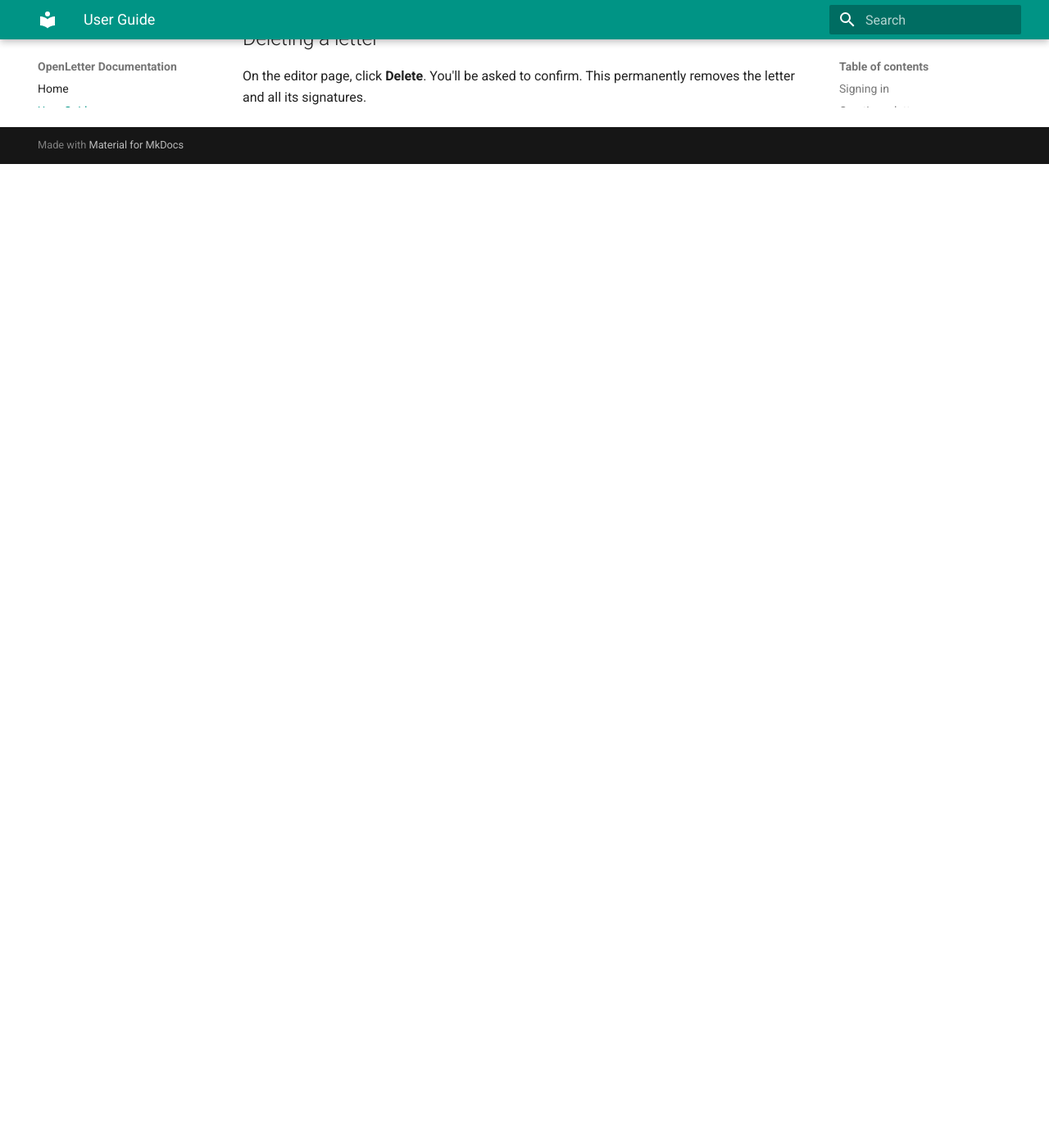
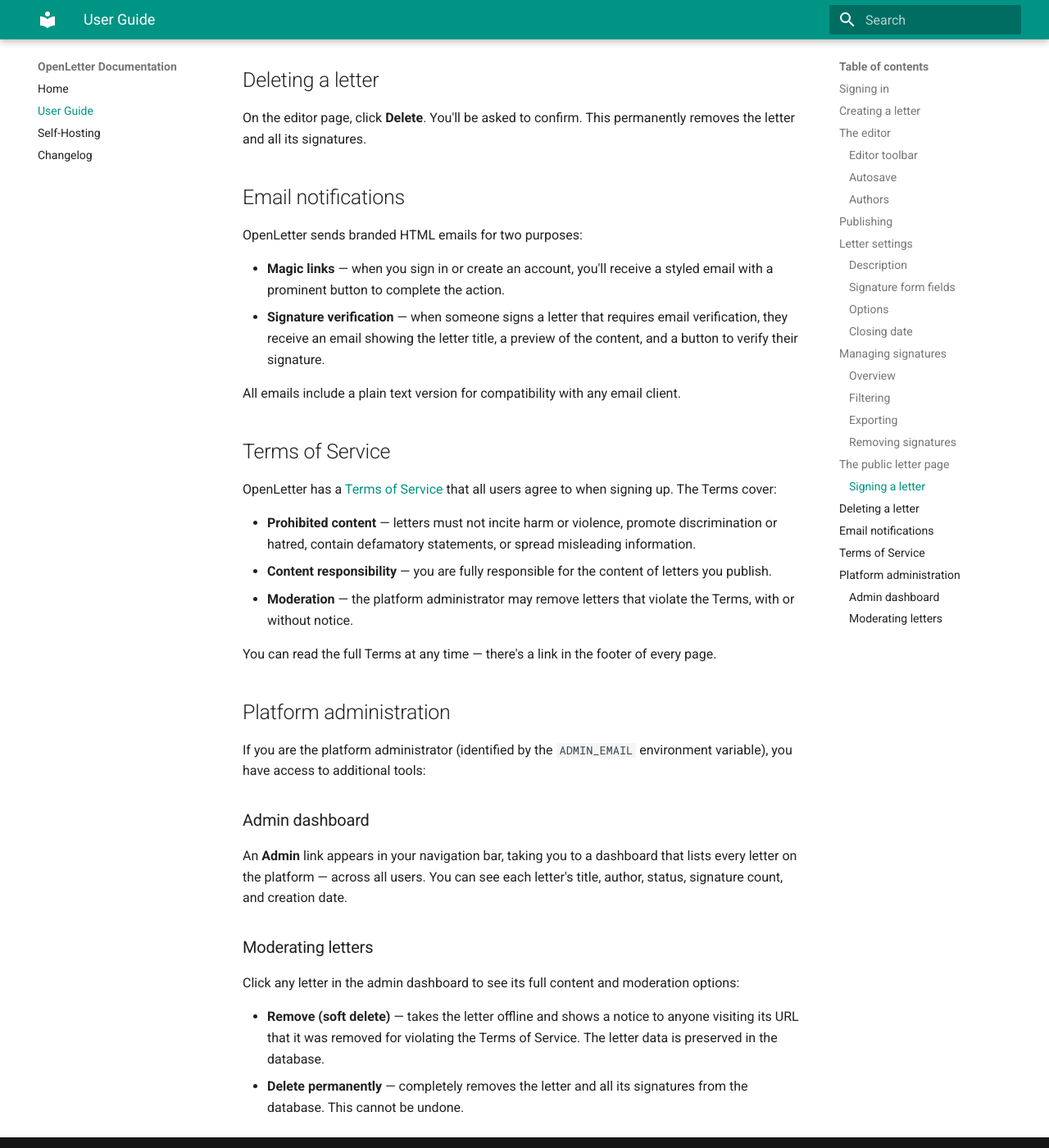
Before and after one commit to dataforaction-tom/openletter, an MkDocs documentation site: the page built from docs/user-guide.md, in a window 1280 px wide and 1400 px high, scrolled down 3823 px. Shown: the whole window at 82% size. Built offline with MkDocs 1.6.1 and Material for MkDocs 9.7.7, drawn with Linux system fonts in a browser that asks for light colours; before the commit the page ends 4023 px from its top, so only the background shows below that; some of the changed text lies outside the part shown.

Commit message:
docs: update user guide and changelog for v0.3.0

```diff
--- a/docs/changelog.md
+++ b/docs/changelog.md
@@ -3,6 +3,27 @@
 All notable changes to this project will be documented in this file.
 
 The format is based on [Keep a Changelog](https://keepachangelog.com/).
+
+## [0.3.0] — 2026-03-29
+
+### Added
+
+- **Custom domain** — OpenLetter now lives at open-letter.uk with full HTTPS support.
+- **Branded HTML emails** — magic link and signature verification emails now arrive as styled, branded messages with your letter title and a preview of the content. Plain text fallbacks are included for all email clients.
+- **Terms of Service** — a comprehensive Terms of Service page is now available at /terms, covering prohibited content (hate speech, discrimination, defamation, incitement to harm, and more), content responsibility, and moderation policy.
+- **Terms acceptance on signup** — new users must agree to the Terms of Service before creating an account.
+- **Publish confirmation** — when publishing a letter, you'll be asked to confirm it complies with the Terms of Service.
+- **Admin moderation** — platform administrators can now view all letters, soft-remove letters that violate the Terms (showing a violation notice at the public URL), or permanently delete them. Access is controlled via the `ADMIN_EMAIL` environment variable.
+- **Favicon** — a branded SVG favicon based on the quill mark.
+- **SEO and social sharing** — every page now includes Open Graph and Twitter Card meta tags, a canonical URL, and a meta description. A branded PNG image is used for social previews on LinkedIn and other platforms.
+- **Sitemap and robots.txt** — a dynamic sitemap at /sitemap.xml lists all published letters. The robots.txt file blocks crawlers from dashboard and admin pages.
+- **llms.txt** — a machine-readable description of the platform at /llms.txt for AI assistants and language models.
+- **Footer credits** — the footer now credits Tomcw.xyz and The Good Ship.
+
+### Changed
+
+- **Removed letters show a notice** — if a letter is taken down by an admin, visitors see a clear message explaining it was removed for violating the Terms of Service, rather than a generic 404 page.
+- **Admin link in navigation** — if you're the platform admin, an "Admin" link appears in the navigation bar.
 
 ## [0.2.1] — 2026-03-29
 
--- a/docs/user-guide.md
+++ b/docs/user-guide.md
@@ -6,7 +6,7 @@ This guide covers everything you need to know about using OpenLetter — from cr
 
 OpenLetter uses passwordless authentication. Enter your email address on the sign-in page and you'll receive a magic link. Click the link to sign in — it's valid for one hour.
 
-If you don't have an account, one is created automatically when you first sign in.
+If you don't have an account, one is created automatically when you first sign in. You'll need to agree to the [Terms of Service](/terms) when signing up.
 
 In development mode (no email service configured), the magic link is printed to the terminal instead of being emailed.
 
@@ -44,7 +44,7 @@ To add an author, type their name (and optionally their organisation), then clic
 
 ## Publishing
 
-When your letter is ready, click **Publish**. This makes your letter publicly accessible at its unique URL (shown on the settings page as the "slug").
+When your letter is ready, click **Publish**. You'll be asked to confirm that your letter complies with the [Terms of Service](/terms). This makes your letter publicly accessible at its unique URL (shown on the settings page as the "slug").
 
 You can **Unpublish** at any time to take the letter offline, and **Publish** again when ready.
 
@@ -124,3 +124,37 @@ Visitors click **Add your name** to open the signing form. After submitting:
 ## Deleting a letter
 
 On the editor page, click **Delete**. You'll be asked to confirm. This permanently removes the letter and all its signatures.
+
+## Email notifications
+
+OpenLetter sends branded HTML emails for two purposes:
+
+- **Magic links** — when you sign in or create an account, you'll receive a styled email with a prominent button to complete the action.
+- **Signature verification** — when someone signs a letter that requires email verification, they receive an email showing the letter title, a preview of the content, and a button to verify their signature.
+
+All emails include a plain text version for compatibility with any email client.
+
+## Terms of Service
+
+OpenLetter has a [Terms of Service](/terms) that all users agree to when signing up. The Terms cover:
+
+- **Prohibited content** — letters must not incite harm or violence, promote discrimination or hatred, contain defamatory statements, or spread misleading information.
+- **Content responsibility** — you are fully responsible for the content of letters you publish.
+- **Moderation** — the platform administrator may remove letters that violate the Terms, with or without notice.
+
+You can read the full Terms at any time — there's a link in the footer of every page.
+
+## Platform administration
+
+If you are the platform administrator (identified by the `ADMIN_EMAIL` environment variable), you have access to additional tools:
+
+### Admin dashboard
+
+An **Admin** link appears in your navigation bar, taking you to a dashboard that lists every letter on the platform — across all users. You can see each letter's title, author, status, signature count, and creation date.
+
+### Moderating letters
+
+Click any letter in the admin dashboard to see its full content and moderation options:
+
+- **Remove (soft delete)** — takes the letter offline and shows a notice to anyone visiting its URL that it was removed for violating the Terms of Service. The letter data is preserved in the database.
+- **Delete permanently** — completely removes the letter and all its signatures from the database. This cannot be undone.
```
Also changed, not shown: docs/.docs-state.json.
